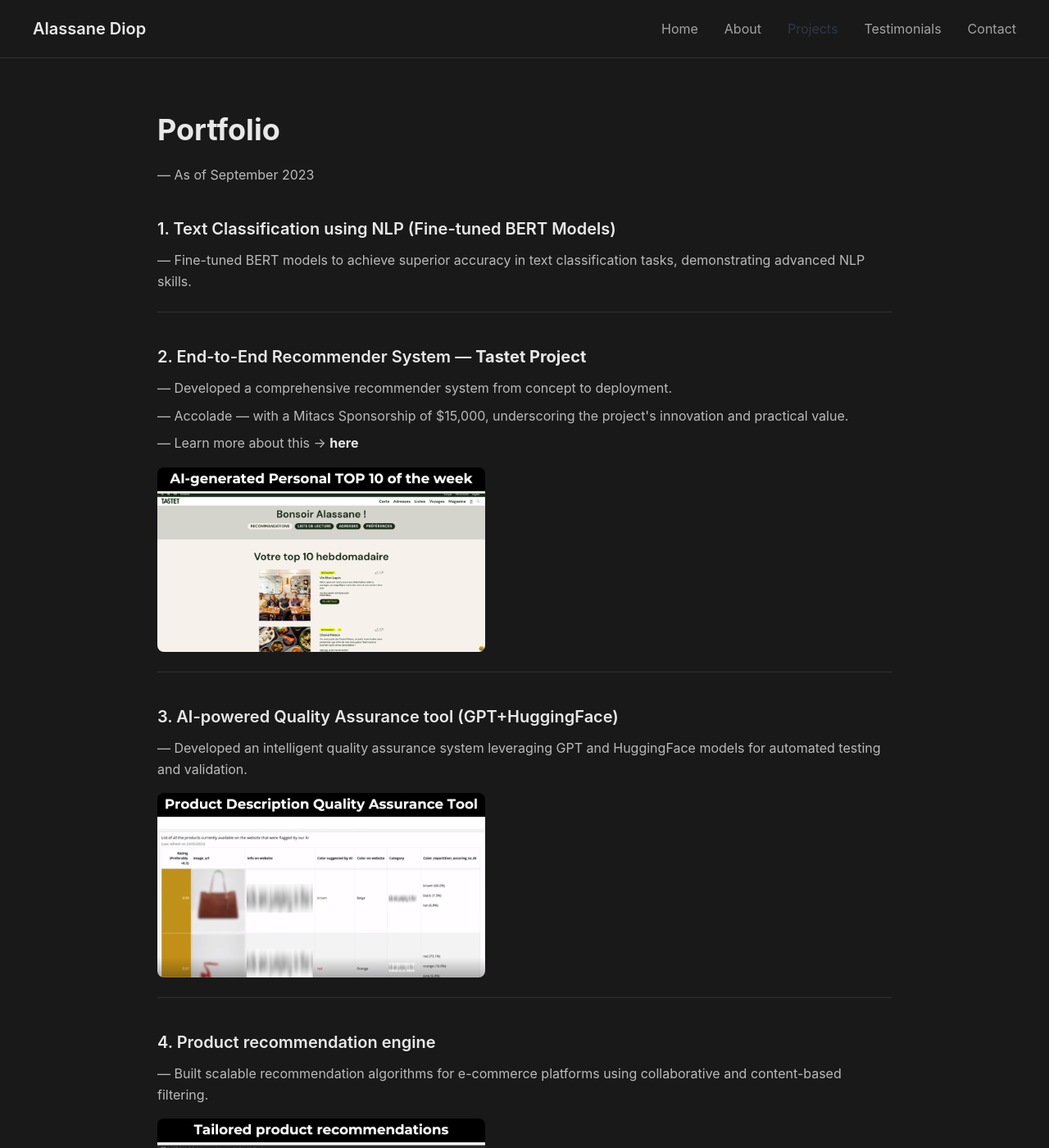
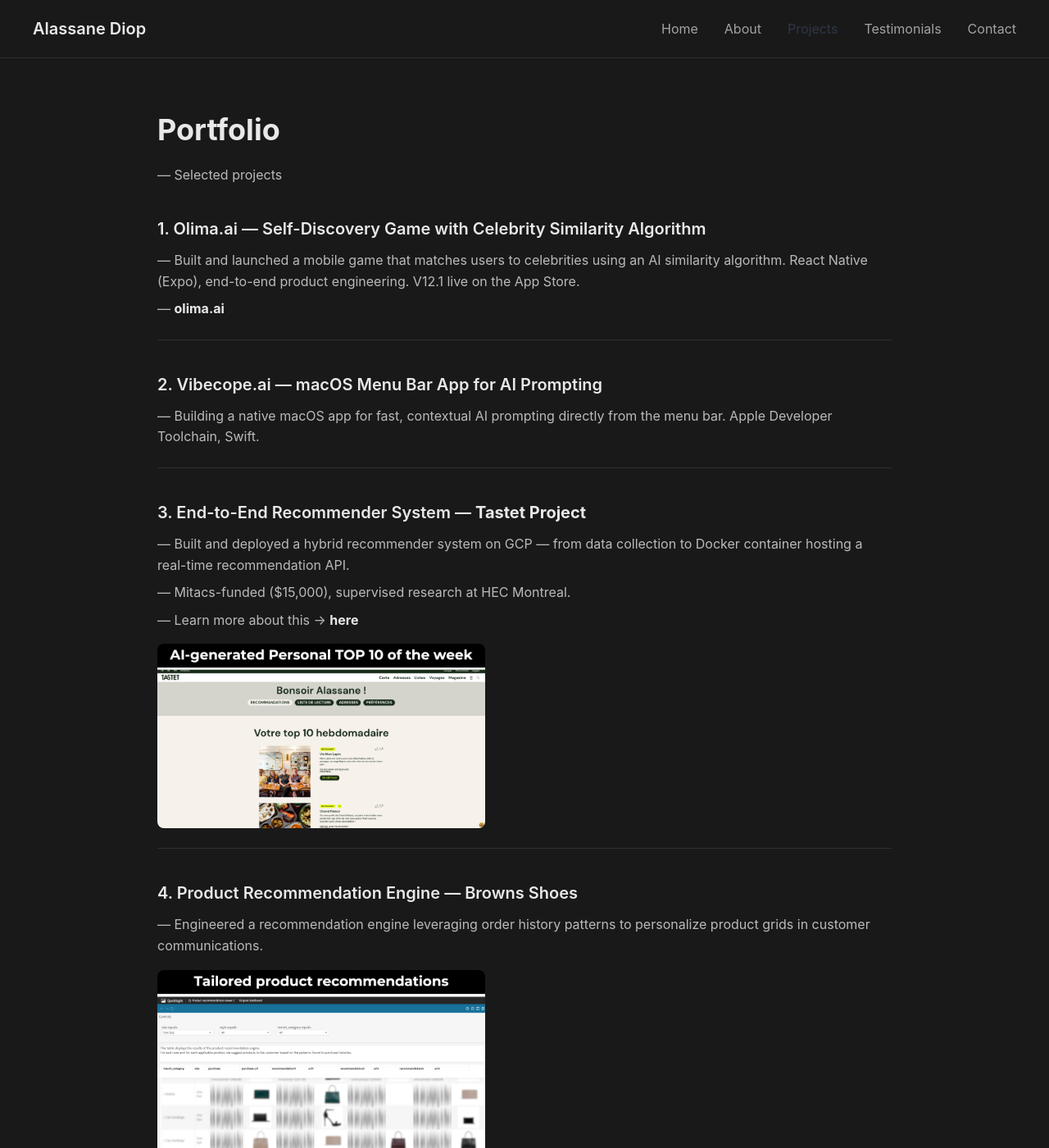
Before and after one commit to AlassaneDialDiop/alassane_ai, a Jekyll site: the page built from _pages/projects.md, in a window 1280 px wide and 1400 px high. Shown: the whole window at 82% size. Built offline with Jekyll 4.4.1, drawn with Linux system fonts in a browser that asks for light colours; some of the changed text lies outside the part shown.

Commit message:
Reposition site from Data Scientist to ML / AI Engineer
Update all content to reflect career shift: new hero copy, expertise
section (LLMs, CV, RAG, full-stack AI), engineering-focused How I Work,
About page with Olima/Vibecope founder entry and resume-aligned skills,
projects page with Olima and Vibecope as top entries, and updated meta
descriptions throughout.

Co-Authored-By: Claude Opus 4.6 <noreply@anthropic.com>

```diff
--- a/_config.yml
+++ b/_config.yml
@@ -2,8 +2,8 @@
 title: Alassane Diop
 email: alassanedialdiop@gmail.com
 description: >-
-  Alassane Diop - Data Scientist & AI Consultant specializing in machine learning,
-  recommendation systems, and predictive analytics. Based in Montreal, Quebec.
+  Alassane Diop - ML / AI Engineer building and shipping AI systems — recommendation engines,
+  computer vision, LLM pipelines, and scalable data infrastructure. Based in Montreal, Quebec.
 baseurl: "" # the subpath of your site, e.g. /blog
 url: "https://alassane.ai" # your custom domain
 
--- a/_layouts/project.html
+++ b/_layouts/project.html
@@ -4,7 +4,7 @@
     <meta charset="UTF-8">
     <meta name="viewport" content="width=device-width, initial-scale=1.0">
     <title>{{ page.title }} | Alassane Diop</title>
-    <meta name="description" content="{{ page.subtitle | default: 'Data science project by Alassane Diop' }}">
+    <meta name="description" content="{{ page.subtitle | default: 'ML / AI engineering project by Alassane Diop' }}">
 
     <!-- Fonts -->
     <link rel="preconnect" href="https://fonts.googleapis.com">
--- a/_pages/projects.md
+++ b/_pages/projects.md
@@ -7,42 +7,53 @@ permalink: /projects/
 <div class="full-width-section projects-wrapper">
   <div class="projects-section">
     <h1>Portfolio</h1>
-    <p class="projects-subtitle">— As of September 2023</p>
+    <p class="projects-subtitle">— Selected projects</p>
 
     <div class="projects-list">
       <div class="project-item">
-        <h2><a href="{{ '/projects/text-classification-nlp/' | relative_url }}">1. Text Classification using NLP (Fine-tuned BERT Models)</a></h2>
-        <p>— Fine-tuned BERT models to achieve superior accuracy in text classification tasks, demonstrating advanced NLP skills.</p>
+        <h2>1. Olima.ai — Self-Discovery Game with Celebrity Similarity Algorithm</h2>
+        <p>— Built and launched a mobile game that matches users to celebrities using an AI similarity algorithm. React Native (Expo), end-to-end product engineering. V12.1 live on the App Store.</p>
+        <p>— <a href="https://olima.ai" target="_blank"><strong>olima.ai</strong></a></p>
       </div>
 
       <div class="project-item">
-        <h2><a href="{{ '/projects/recommender-system-tastet/' | relative_url }}">2. End-to-End Recommender System — <strong>Tastet Project</strong></a></h2>
-        <p>— Developed a comprehensive recommender system from concept to deployment.</p>
-        <p>— Accolade — with a Mitacs Sponsorship of $15,000, underscoring the project's innovation and practical value.</p>
+        <h2>2. Vibecope.ai — macOS Menu Bar App for AI Prompting</h2>
+        <p>— Building a native macOS app for fast, contextual AI prompting directly from the menu bar. Apple Developer Toolchain, Swift.</p>
+      </div>
+
+      <div class="project-item">
+        <h2><a href="{{ '/projects/recommender-system-tastet/' | relative_url }}">3. End-to-End Recommender System — <strong>Tastet Project</strong></a></h2>
+        <p>— Built and deployed a hybrid recommender system on GCP — from data collection to Docker container hosting a real-time recommendation API.</p>
+        <p>— Mitacs-funded ($15,000), supervised research at HEC Montreal.</p>
         <p>— Learn more about this → <a href="{{ '/testimonials/' | relative_url }}"><strong>here</strong></a></p>
         <img src="/assets/tastet-project-image.png" alt="Tastet Recommender System" class="project-thumbnail">
       </div>
 
       <div class="project-item">
-        <h2><a href="{{ '/projects/ai-quality-assurance/' | relative_url }}">3. AI-powered Quality Assurance tool (GPT+HuggingFace)</a></h2>
-        <p>— Developed an intelligent quality assurance system leveraging GPT and HuggingFace models for automated testing and validation.</p>
+        <h2><a href="{{ '/projects/product-recommendation-engine/' | relative_url }}">4. Product Recommendation Engine — Browns Shoes</a></h2>
+        <p>— Engineered a recommendation engine leveraging order history patterns to personalize product grids in customer communications.</p>
+        <img src="/assets/product-recommendation-engine-image.png" alt="Product Recommendation Engine" class="project-thumbnail">
+      </div>
+
+      <div class="project-item">
+        <h2><a href="{{ '/projects/ai-quality-assurance/' | relative_url }}">5. AI-powered Quality Assurance Tool (GPT + HuggingFace)</a></h2>
+        <p>— Prototyped an AI system to detect misleading product descriptions on e-commerce platforms using GPT and HuggingFace.</p>
         <img src="/assets/ai-quality-assurance-image.png" alt="AI Quality Assurance Tool" class="project-thumbnail">
       </div>
 
       <div class="project-item">
-        <h2><a href="{{ '/projects/product-recommendation-engine/' | relative_url }}">4. Product recommendation engine</a></h2>
-        <p>— Built scalable recommendation algorithms for e-commerce platforms using collaborative and content-based filtering.</p>
-        <img src="/assets/product-recommendation-engine-image.png" alt="Product Recommendation Engine" class="project-thumbnail">
+        <h2><a href="{{ '/projects/text-classification-nlp/' | relative_url }}">6. Text Classifier GPT Tool</a></h2>
+        <p>— Built a GPT-4 powered tool for bulk text classification, deployed as a Streamlit app.</p>
       </div>
 
       <div class="project-item">
-        <h2><a href="{{ '/projects/customer-scoring-system/' | relative_url }}">5. Advanced Customer Scoring System</a></h2>
-        <p>— Implemented machine learning models to predict customer value and behavior patterns for strategic business decisions.</p>
+        <h2><a href="{{ '/projects/customer-scoring-system/' | relative_url }}">7. Customer Scoring System</a></h2>
+        <p>— Predictive models for customer lifetime value, churn prevention, and engagement scoring.</p>
       </div>
 
       <div class="project-item">
-        <h2><a href="{{ '/projects/data-reporting-visualization/' | relative_url }}">6. Data Reporting and Visualization Expertise</a></h2>
-        <p>— Created interactive dashboards and comprehensive reporting solutions for data-driven insights and decision making.</p>
+        <h2><a href="{{ '/projects/data-reporting-visualization/' | relative_url }}">8. Data Reporting & Visualization</a></h2>
+        <p>— Interactive dashboards and automated reporting infrastructure.</p>
       </div>
     </div>
   </div>
```
Also changed, not shown: other parts of _layouts/project.html (+1 -1 lines), _pages/testimonials.md (+1 -1 lines), about/index.html (+41 -27 lines), index.md (+14 -17 lines), README.md.
